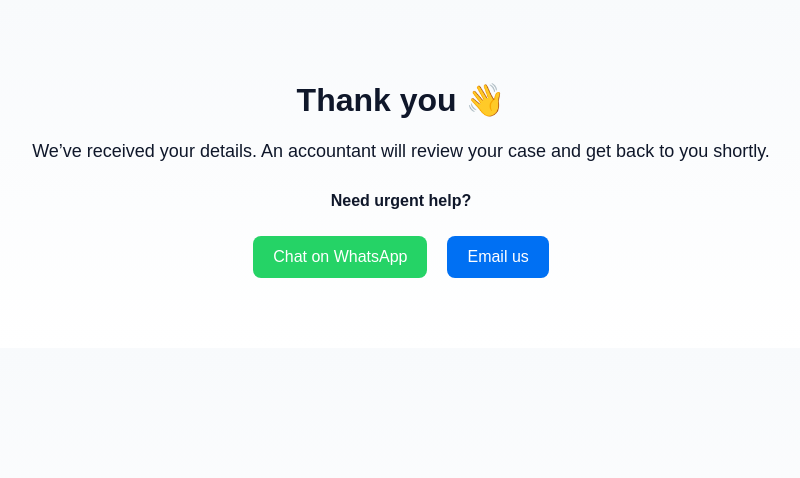
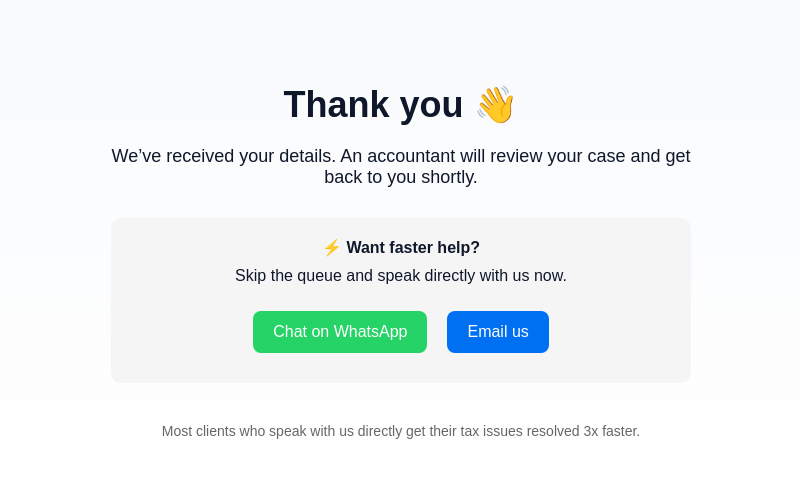
Before and after one commit to HalaDigitalLtd/uktaxcalculator-app, a Next.js app: page /thank-you in a window 1280 px wide. Shown: the top 478 px of the page, without its empty margins (239-1039 px from the left). Built offline with nearby package versions, Linux system fonts and the light colour scheme.

Commit message:
Improve thank you page with conversion CTA

```diff
--- a/app/thank-you/page.tsx
+++ b/app/thank-you/page.tsx
@@ -1,14 +1,25 @@
 export default function ThankYouPage() {
   return (
-    <div style={{ padding: "60px", textAlign: "center" }}>
-      <h1>Thank you 👋</h1>
+    <div style={{ padding: "60px", textAlign: "center", maxWidth: "700px", margin: "auto" }}>
 
-      <p style={{ fontSize: "18px", marginTop: "20px" }}>
+      <h1 style={{ fontSize: "36px", marginBottom: "20px" }}>
+        Thank you 👋
+      </h1>
+
+      <p style={{ fontSize: "18px" }}>
         We’ve received your details. An accountant will review your case and get back to you shortly.
       </p>
 
-      <div style={{ marginTop: "30px" }}>
-        <p><strong>Need urgent help?</strong></p>
+      <div style={{
+        marginTop: "30px",
+        padding: "20px",
+        background: "#f5f5f5",
+        borderRadius: "10px"
+      }}>
+        <strong>⚡ Want faster help?</strong>
+        <p style={{ marginTop: "10px" }}>
+          Skip the queue and speak directly with us now.
+        </p>
 
         <a
           href="https://wa.me/447884063169"
@@ -40,6 +51,13 @@ export default function ThankYouPage() {
           Email us
         </a>
       </div>
+
+      <div style={{ marginTop: "40px" }}>
+        <p style={{ fontSize: "14px", color: "#666" }}>
+          Most clients who speak with us directly get their tax issues resolved 3x faster.
+        </p>
+      </div>
+
     </div>
   );
 }
```
